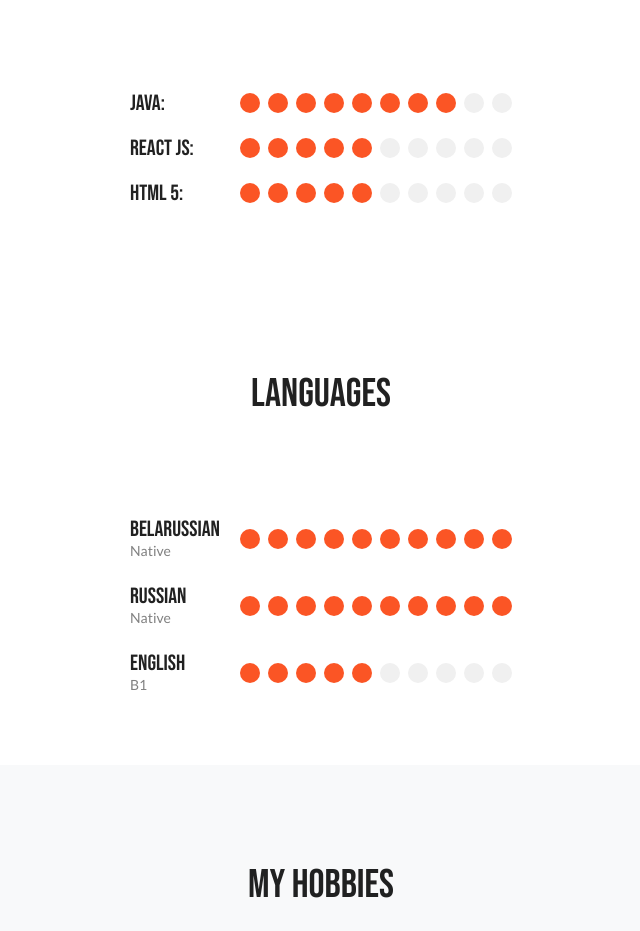
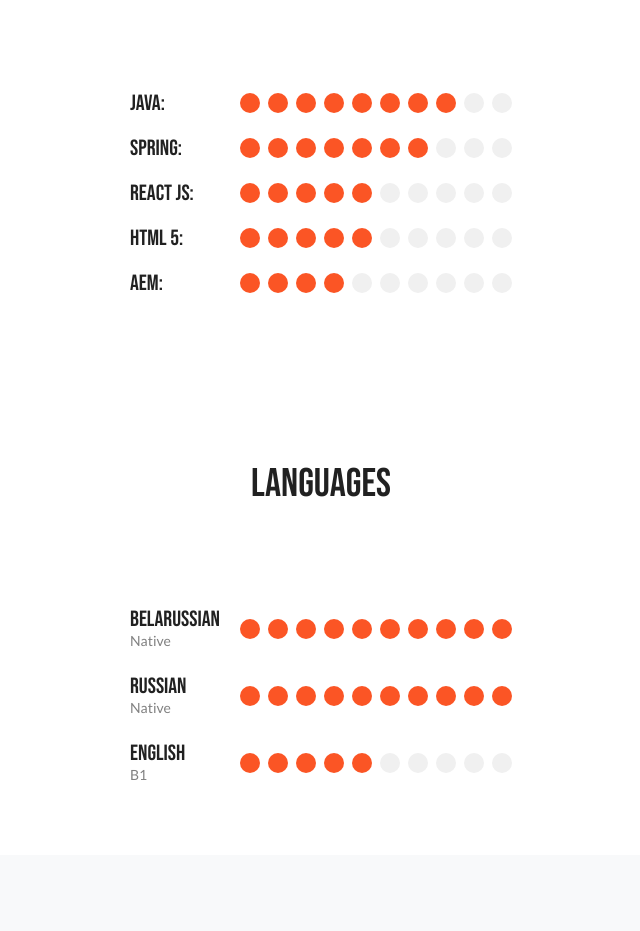
Before and after one commit to yury-raichonok/personal-web-site, a React (Create React App) app: page / in a window 1280 px wide. Shown: the part 2120-3051 px from the top of the page, without its empty margins (319-959 px from the left). Built offline with nearby package versions, Linux system fonts and the light colour scheme.

Commit message:
Updated current skills

```diff
--- a/src/components/skills/Skills.jsx
+++ b/src/components/skills/Skills.jsx
@@ -83,6 +83,12 @@
       </SkillsRowContainer>
       <SkillsRowContainer>
         <SkillsNameContainer>
+          Spring:
+        </SkillsNameContainer>
+        <Rate disabled defaultValue={7} character={({ index }) => customIcons[index + 1]} count="10" />
+      </SkillsRowContainer>
+      <SkillsRowContainer>
+        <SkillsNameContainer>
           React JS:
         </SkillsNameContainer>
         <Rate disabled defaultValue={5} character={({ index }) => customIcons[index + 1]} count="10" />
@@ -93,6 +99,12 @@
         </SkillsNameContainer>
         <Rate disabled defaultValue={5} character={({ index }) => customIcons[index + 1]} count="10" />
       </SkillsRowContainer>
+      <SkillsRowContainer>
+        <SkillsNameContainer>
+          AEM:
+        </SkillsNameContainer>
+        <Rate disabled defaultValue={4} character={({ index }) => customIcons[index + 1]} count="10" />
+      </SkillsRowContainer>
     </SkillsContainer>
   )
 }
```
